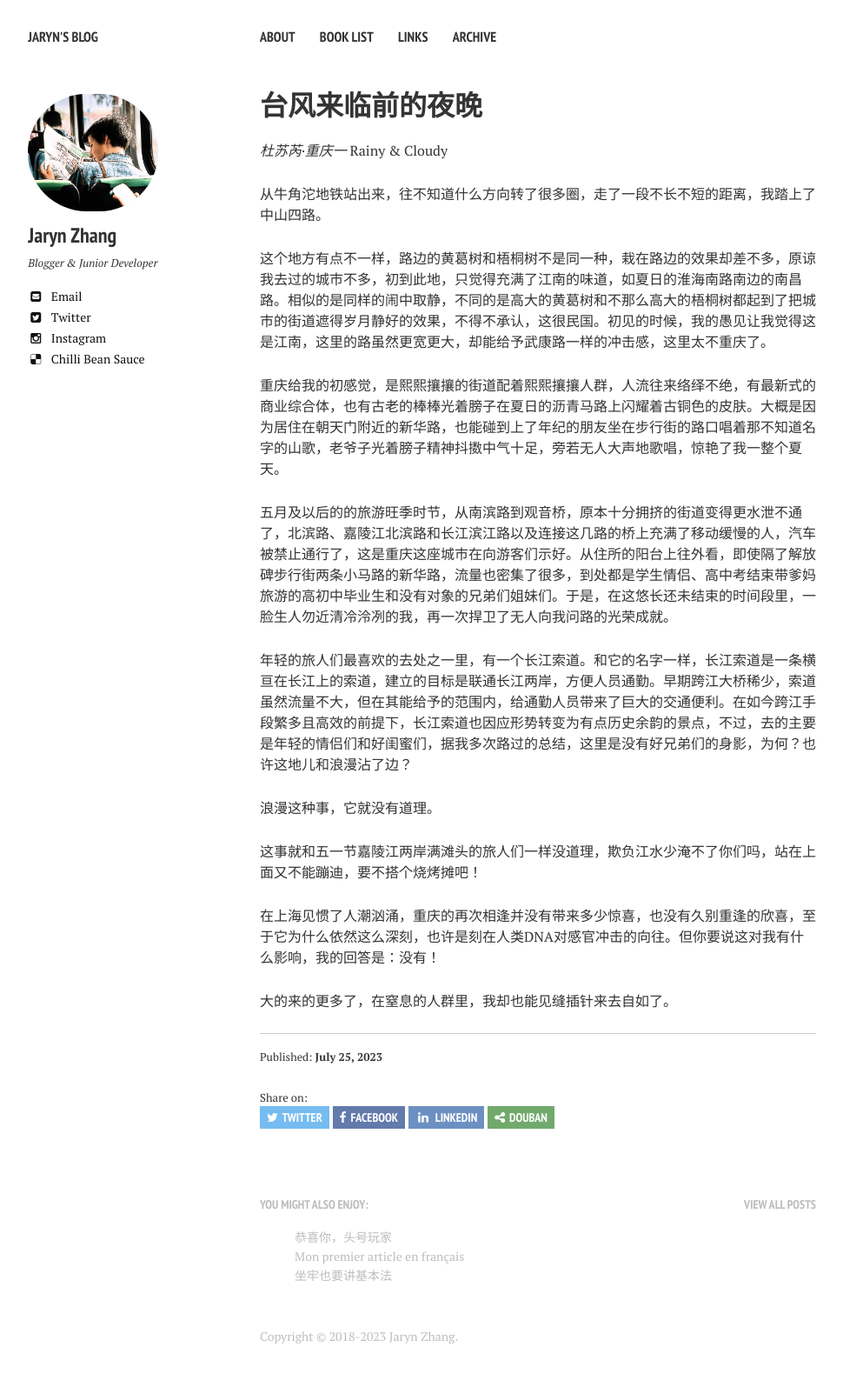
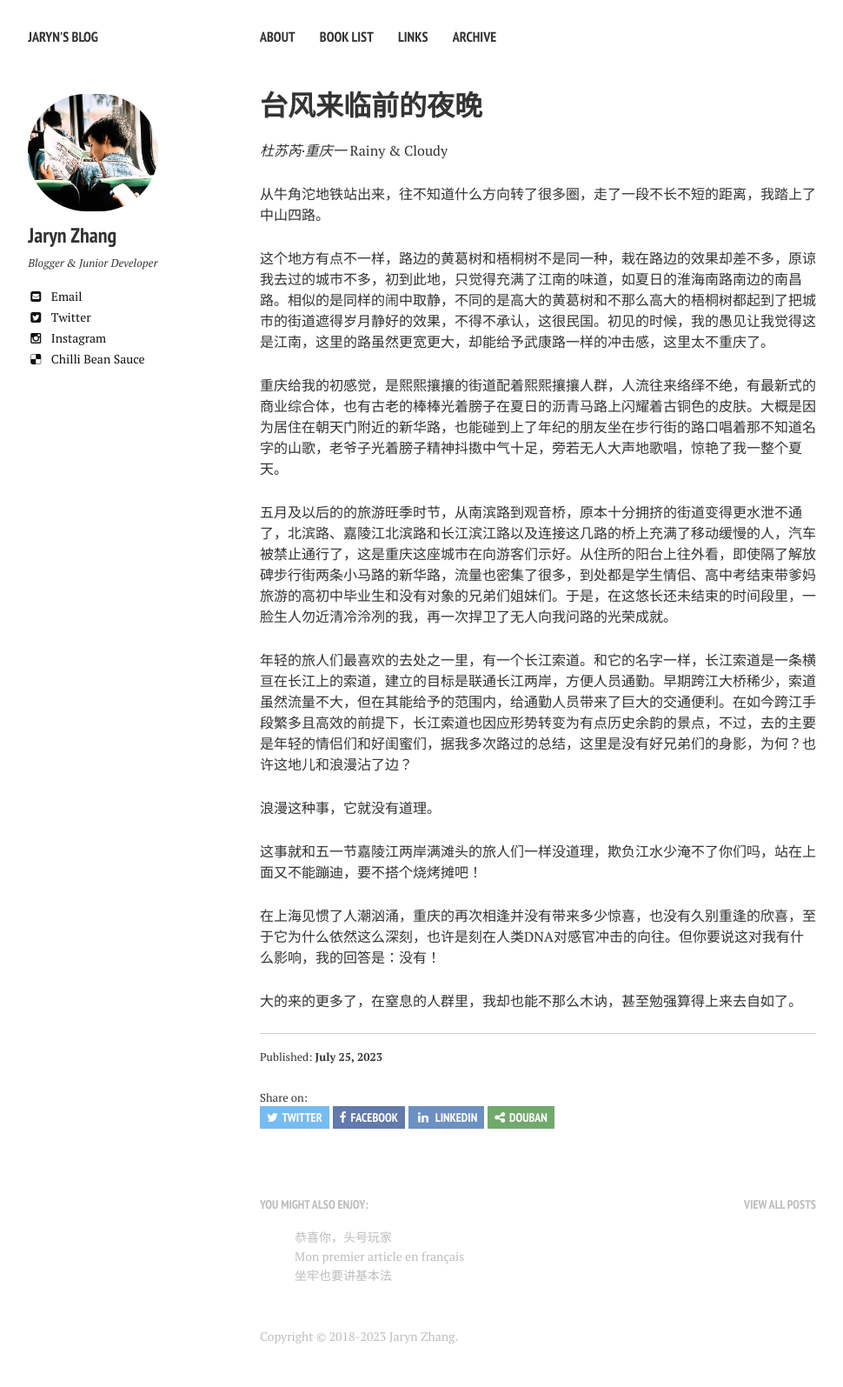
Before and after one commit to jarynzhang/jarynzhang.github.io, a Jekyll site: the page built from _posts/2023-07-25-台风来临前的夜晚.md, in a window 1280 px wide. Shown: the whole page at 87% size, without its empty margins (21-991 px from the left). Built offline with Jekyll 4.4.1, drawn with Linux system fonts in a browser that asks for light colours; nearby versions of some CDN libraries; our own code applies the rules of GitHub Pages for plain Markdown files.

Commit message:
Update 2023-07-25-台风来临前的夜晚.md

```diff
--- a/_posts/2023-07-25-台风来临前的夜晚.md
+++ b/_posts/2023-07-25-台风来临前的夜晚.md
@@ -34,4 +34,4 @@
 
 
 
-大的来的更多了，在窒息的人群里，我却也能见缝插针来去自如了。
+大的来的更多了，在窒息的人群里，我却也能不那么木讷，甚至勉强算得上来去自如了。
```
